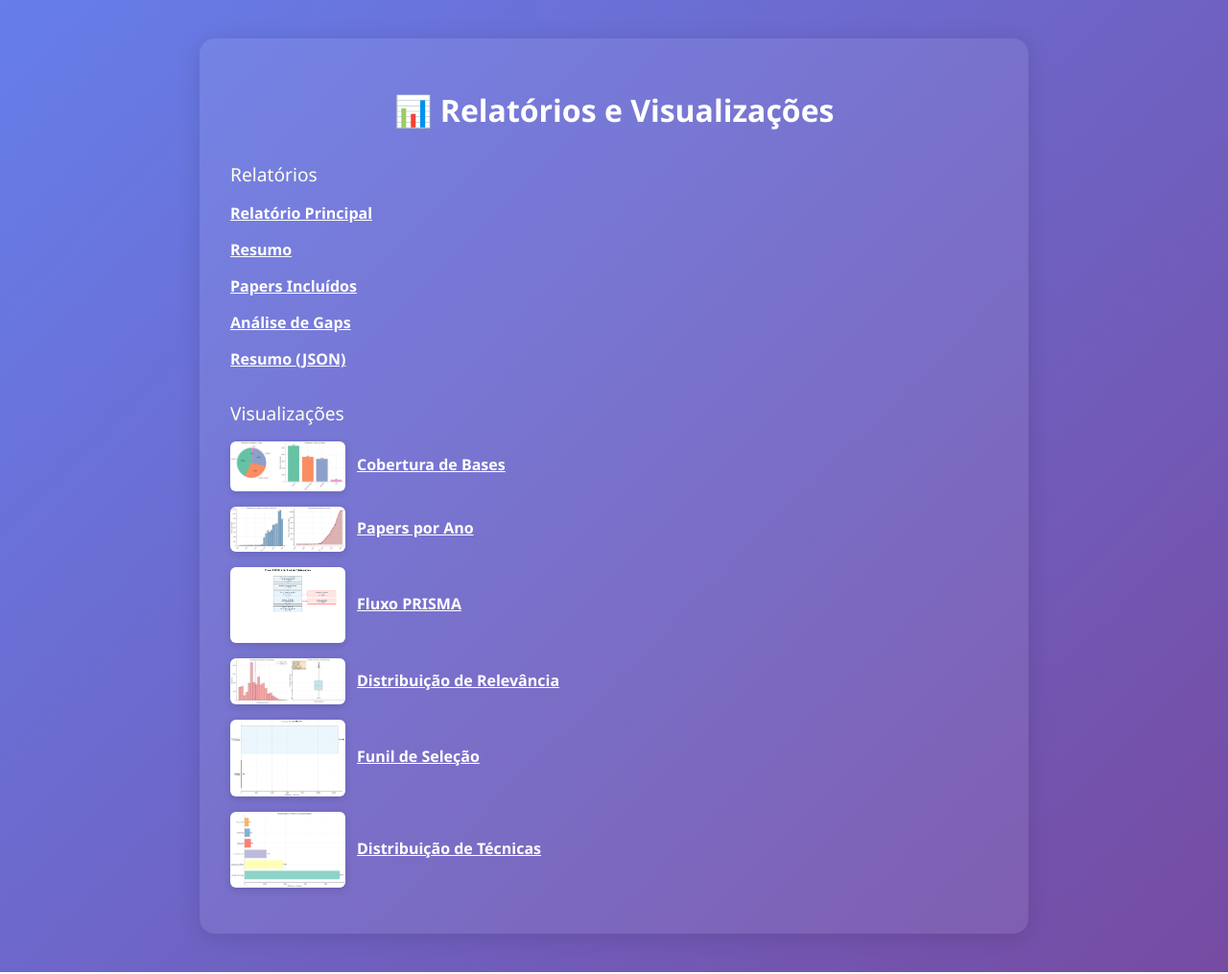
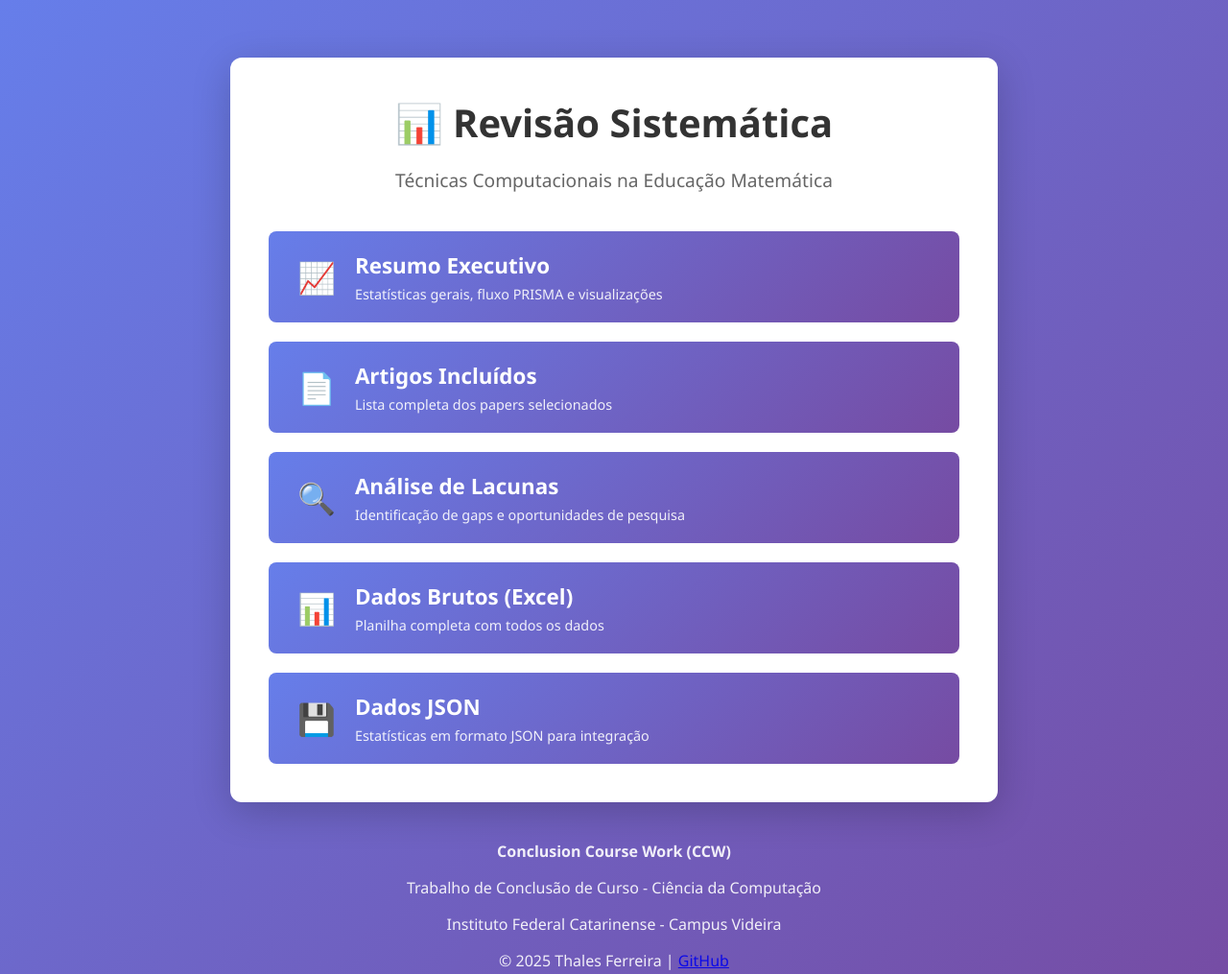
Before and after one commit to thalesfb/ccw, a plain HTML site: page research/index.html in a window 1280 px wide. Shown: the top 1015 px of the page at 96% size. Drawn offline with Linux system fonts and the light colour scheme.

Commit message:
:art: style(index): update layout and content for reports and visualizations page

```diff
--- a/research/index.html
+++ b/research/index.html
@@ -6,74 +6,78 @@
     <meta http-equiv="Cache-Control" content="no-cache, no-store, must-revalidate">
     <meta http-equiv="Pragma" content="no-cache">
     <meta http-equiv="Expires" content="0">
-    <title>Relatórios e Visualizações - Revisão Sistemática</title>
+    <title>Revisão Sistemática - Técnicas Computacionais na Educação Matemática</title>
     <style>
-        body {
-            font-family: 'Segoe UI', Tahoma, Geneva, Verdana, sans-serif;
-            background: linear-gradient(135deg, #667eea 0%, #764ba2 100%);
-            color: white;
-            margin: 0;
-            min-height: 100vh;
-        }
-        .container {
-            max-width: 800px;
-            margin: 40px auto;
-            background: rgba(255,255,255,0.08);
-            padding: 32px;
-            border-radius: 16px;
-            box-shadow: 0 4px 24px rgba(0,0,0,0.12);
-        }
-        h1 {
-            text-align: center;
-            margin-bottom: 24px;
-        }
-        ul {
-            list-style: none;
-            padding: 0;
-        }
-        li {
-            margin-bottom: 16px;
-        }
-        a {
-            color: #fff;
-            text-decoration: underline;
-            font-weight: bold;
-        }
-        .section-title {
-            margin-top: 32px;
-            font-size: 1.2em;
-            color: #ffe;
-        }
-        .viz-thumb {
-            max-width: 120px;
-            max-height: 80px;
-            margin-right: 12px;
-            vertical-align: middle;
-            border-radius: 6px;
-            box-shadow: 0 2px 8px rgba(0,0,0,0.15);
-        }
+        body { font-family: 'Segoe UI', Tahoma, Geneva, Verdana, sans-serif; margin: 0; padding: 0; background: linear-gradient(135deg, #667eea 0%, #764ba2 100%); min-height: 100vh; }
+        .container { max-width: 800px; margin: 0 auto; padding: 60px 20px; }
+        .card { background: white; border-radius: 12px; padding: 40px; box-shadow: 0 10px 40px rgba(0,0,0,0.2); }
+        h1 { color: #333; font-size: 2.5rem; margin: 0 0 10px 0; text-align: center; }
+        .subtitle { color: #666; font-size: 1.2rem; text-align: center; margin-bottom: 40px; }
+        .link-grid { display: grid; gap: 20px; margin-top: 30px; }
+        .link-card { background: linear-gradient(135deg, #667eea 0%, #764ba2 100%); color: white; padding: 20px 30px; border-radius: 8px; text-decoration: none; display: flex; align-items: center; justify-content: space-between; transition: transform 0.2s, box-shadow 0.2s; }
+        .link-card:hover { transform: translateY(-5px); box-shadow: 0 8px 20px rgba(0,0,0,0.3); }
+        .link-card .icon { font-size: 2rem; }
+        .link-card .content { flex: 1; margin-left: 20px; }
+        .link-card h2 { margin: 0; font-size: 1.4rem; }
+        .link-card p { margin: 5px 0 0 0; opacity: 0.9; font-size: 0.9rem; }
+        footer { text-align: center; color: white; margin-top: 40px; opacity: 0.9; }
     </style>
 </head>
 <body>
     <div class="container">
-        <h1>📊 Relatórios e Visualizações</h1>
-        <div class="section-title">Relatórios</div>
-        <ul>
-            <li><a href="exports/reports/reports.html">Relatório Principal</a></li>
-            <li><a href="exports/reports/summary_report.html">Resumo</a></li>
-            <li><a href="exports/reports/papers_report_included.html">Papers Incluídos</a></li>
-            <li><a href="exports/reports/gap_analysis.html">Análise de Gaps</a></li>
-            <li><a href="exports/reports/summary.json">Resumo (JSON)</a></li>
-        </ul>
-        <div class="section-title">Visualizações</div>
-        <ul>
-            <li><a href="exports/visualizations/database_coverage.png" target="_blank"><img src="exports/visualizations/database_coverage.png" class="viz-thumb" alt="Cobertura de Bases">Cobertura de Bases</a></li>
-            <li><a href="exports/visualizations/papers_by_year.png" target="_blank"><img src="exports/visualizations/papers_by_year.png" class="viz-thumb" alt="Papers por Ano">Papers por Ano</a></li>
-            <li><a href="exports/visualizations/prisma_flow.png" target="_blank"><img src="exports/visualizations/prisma_flow.png" class="viz-thumb" alt="Fluxo PRISMA">Fluxo PRISMA</a></li>
-            <li><a href="exports/visualizations/relevance_distribution.png" target="_blank"><img src="exports/visualizations/relevance_distribution.png" class="viz-thumb" alt="Distribuição de Relevância">Distribuição de Relevância</a></li>
-            <li><a href="exports/visualizations/selection_funnel.png" target="_blank"><img src="exports/visualizations/selection_funnel.png" class="viz-thumb" alt="Funil de Seleção">Funil de Seleção</a></li>
-            <li><a href="exports/visualizations/techniques_distribution.png" target="_blank"><img src="exports/visualizations/techniques_distribution.png" class="viz-thumb" alt="Distribuição de Técnicas">Distribuição de Técnicas</a></li>
-        </ul>
+        <div class="card">
+            <h1>📊 Revisão Sistemática</h1>
+            <p class="subtitle">Técnicas Computacionais na Educação Matemática</p>
+
+            <div class="link-grid">
+                <a href="exports/reports/summary_report.html" class="link-card">
+                    <div class="icon">📈</div>
+                    <div class="content">
+                        <h2>Resumo Executivo</h2>
+                        <p>Estatísticas gerais, fluxo PRISMA e visualizações</p>
+                    </div>
+                </a>
+
+                <a href="exports/reports/papers_report_included.html" class="link-card">
+                    <div class="icon">📄</div>
+                    <div class="content">
+                        <h2>Artigos Incluídos</h2>
+                        <p>Lista completa dos papers selecionados</p>
+                    </div>
+                </a>
+
+                <a href="exports/reports/gap_analysis.html" class="link-card">
+                    <div class="icon">🔍</div>
+                    <div class="content">
+                        <h2>Análise de Lacunas</h2>
+                        <p>Identificação de gaps e oportunidades de pesquisa</p>
+                    </div>
+                </a>
+
+                <a href="exports/analysis/papers.xlsx" class="link-card">
+                    <div class="icon">📊</div>
+                    <div class="content">
+                        <h2>Dados Brutos (Excel)</h2>
+                        <p>Planilha completa com todos os dados</p>
+                    </div>
+                </a>
+
+                <a href="exports/reports/summary.json" class="link-card">
+                    <div class="icon">💾</div>
+                    <div class="content">
+                        <h2>Dados JSON</h2>
+                        <p>Estatísticas em formato JSON para integração</p>
+                    </div>
+                </a>
+            </div>
+        </div>
+
+        <footer>
+            <p><strong>Conclusion Course Work (CCW)</strong></p>
+            <p>Trabalho de Conclusão de Curso - Ciência da Computação</p>
+            <p>Instituto Federal Catarinense - Campus Videira</p>
+            <p>© 2025 Thales Ferreira | <a href="https://github.com/thalesfb/ccw">GitHub</a></p>
+        </footer>
     </div>
 </body>
 </html>
```
Also changed, not shown: research/exports/reports/reports.html (deleted, +0 -77 lines).
